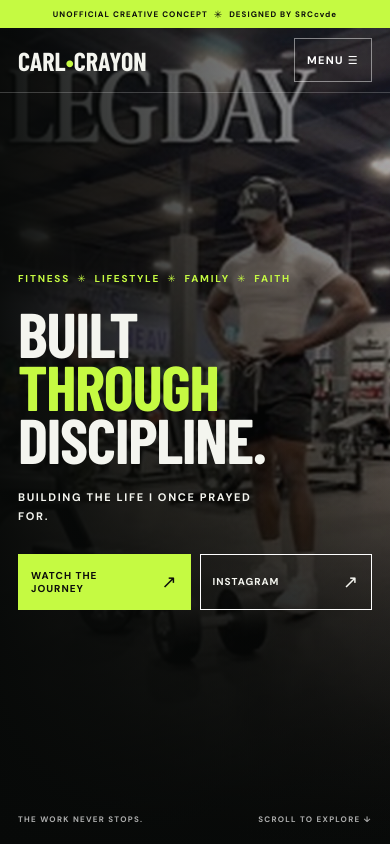
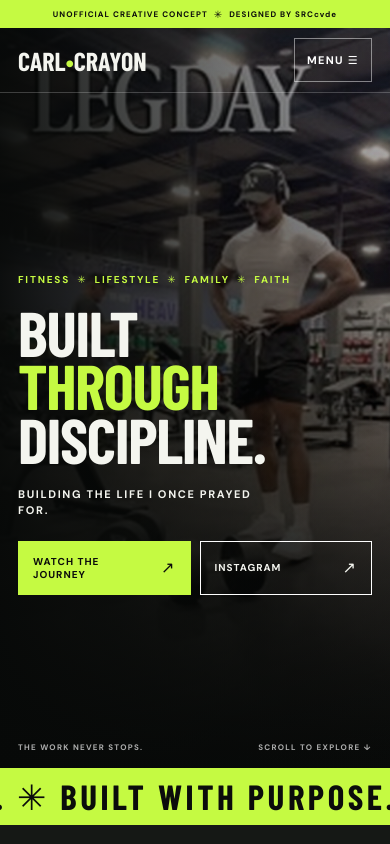
Before and after one commit to SRCcvdeHQ/carl-crayon, a React (Vite) app: page / in a window 390 px wide. Shown: the top 844 px of the page. Built offline with nearby package versions, Linux system fonts and the light colour scheme; a web font is replaced by a local one.

Commit message:
fix: tighten mobile hero height and vertically balance content

```diff
--- a/src/styles.css
+++ b/src/styles.css
@@ -94,3 +94,29 @@ a:focus-visible,button:focus-visible{outline:3px solid #c5fa42;outline-offset:4p
 @media(max-width:600px){
   .hero{height:auto;min-height:max(680px,calc(100svh - 28px));padding-top:110px}
 }
+
+
+/* Mobile hero: prioritize photo, headline and actions without excessive dead space. */
+@media(max-width:600px){
+  .hero{
+    height:auto;
+    min-height:clamp(610px,88svh,740px);
+    padding-top:94px;
+    align-items:center;
+  }
+  .hero-content{
+    padding-top:38px;
+    padding-bottom:62px;
+  }
+  .hero-image{background-position:58% 34%}
+  .hero h1{margin:18px 0 20px;line-height:.84}
+  .hero-content p{margin:0;line-height:1.5}
+  .hero .buttons{margin-top:22px}
+  .buttons .button{padding:13px 14px;min-height:52px}
+  .button span{font-size:16px}
+  .edge{bottom:16px}
+}
+@media(max-width:370px){
+  .hero{min-height:690px}
+  .hero-content{padding-top:44px;padding-bottom:46px}
+}
```
